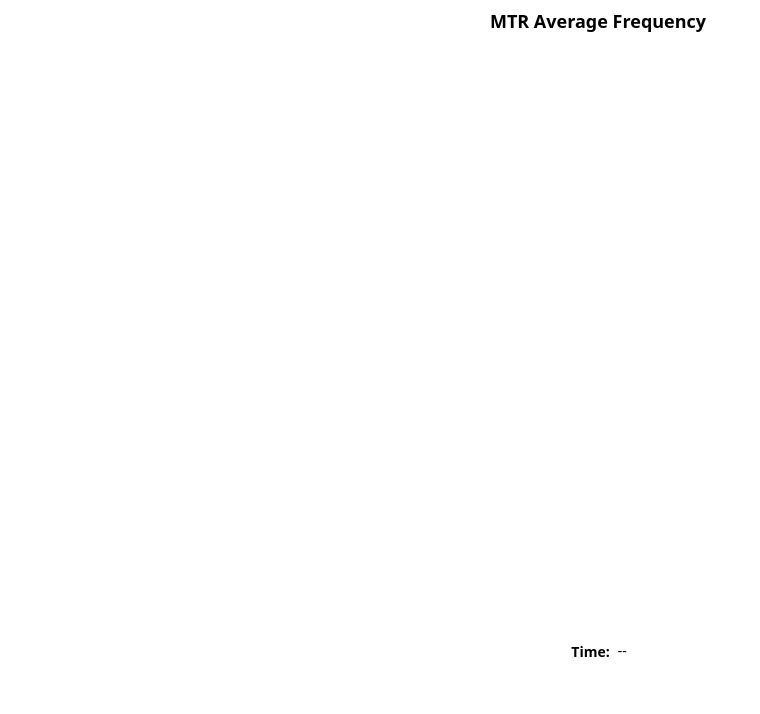
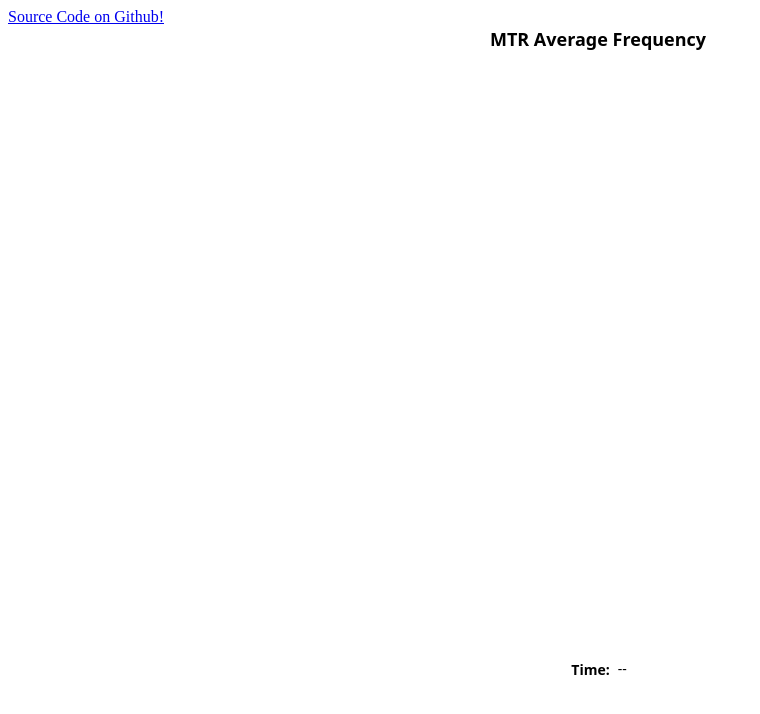
Before and after one commit to ckcr4lyf/mtrtrack, a plain HTML site: page public/index.html in a window 1280 px wide. Shown: the whole page, without its empty margins (0-760 px from the left). Drawn offline with Linux system fonts and the light colour scheme; no server answers.

Commit message:
Github link

```diff
--- a/public/index.html
+++ b/public/index.html
@@ -34,6 +34,9 @@
 </head>
 
 <body>
+    <div>
+        <a href="https://github.com/ckcr4lyf/mtrtrack">Source Code on Github!</a>
+    </div>
     <script>
         let uplot = new uPlot(opts, data, document.body);
         setInterval(() => {
```
